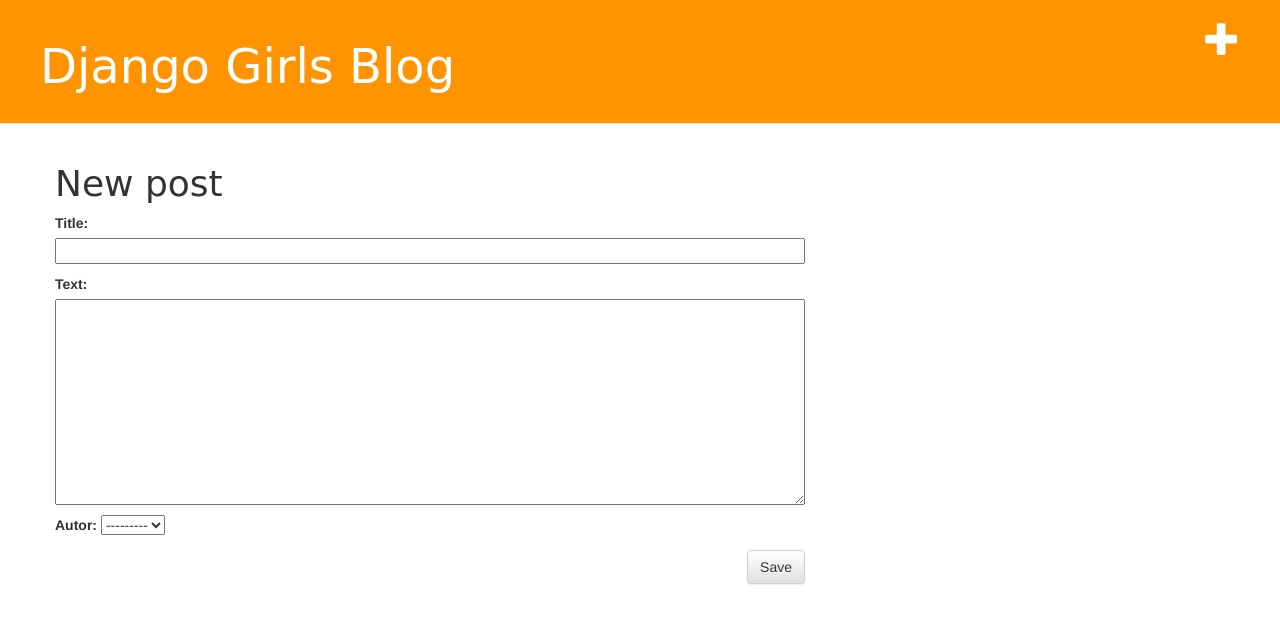
After one commit to Edwindeza/mysite, a Django app: page /post/new/ in a window 1280 px wide. The commit adds this page. Shown: the top 624 px of the page. Run offline with Django 3.2, Linux system fonts and the light colour scheme; data comes from the database, SQL or seed files in the repository; both versions use the stored data as it was after the commit; some libraries are stand-ins or nearby versions.

Commit message:
blog end

```diff
--- /dev/null
+++ b/blog/forms.py
@@ -0,0 +1,8 @@
+from django import forms
+from .models import Post
+
+class PostForm(forms.ModelForm):
+
+    class Meta:
+        model = Post
+        fields = ('title', 'text','autor')
--- a/blog/templates/blog/base.html
+++ b/blog/templates/blog/base.html
@@ -8,7 +8,8 @@
         </head>
             <body>
         <div class="page-header">
-            <h1><a href="/">Django Boys Blog</a></h1>
+            <a href="{% url 'blog.views.post_new' %}" class="top-menu"><span class="glyphicon glyphicon-plus"></span></a>
+            <h1><a href="/">Django Girls Blog</a></h1>
         </div>
         <div class="content container">
             <div class="row">
--- a/blog/templates/blog/post_detail.html
+++ b/blog/templates/blog/post_detail.html
@@ -3,10 +3,12 @@
  	{% block content %}
         <div class="post">
             {% if post.published_date %}
+
                 <div class="date">
                     {{ post.published_date }}
                 </div>
             {% endif %}
+            <a class="btn btn-default" href="{% url 'post_edit' pk=post.pk %}"><span class="glyphicon glyphicon-pencil"></span></a>
             <h1>{{ post.title }}</h1>
             <p>{{ post.text|linebreaks }}</p>
         </div>
--- /dev/null
+++ b/blog/templates/blog/post_edit.html
@@ -0,0 +1,9 @@
+ {% extends 'blog/base.html' %}
+
+    {% block content %}
+        <h1>New post</h1>
+        <form method="POST" class="post-form">{% csrf_token %}
+            {{ form.as_p }}
+            <button type="submit" class="save btn btn-default">Save</button>
+        </form>
+    {% endblock %}
--- a/blog/urls.py
+++ b/blog/urls.py
@@ -6,4 +6,6 @@
     # url(r'^blog/', include('blog.urls')),
     url(r'^$', views.post_list),
     url(r'^post/(?P<pk>[0-9]+)/$', views.post_detail),
+	url(r'^post/new/$', views.post_new, name='post_new'),
+	url(r'^post/(?P<pk>[0-9]+)/edit/$', views.post_edit, name='post_edit'),
 ]
--- a/blog/views.py
+++ b/blog/views.py
@@ -1,6 +1,8 @@
 from django.shortcuts import render
 from django.utils import timezone
 from django.shortcuts import render, get_object_or_404
+from django.shortcuts import redirect
+from .forms import PostForm
 from .models import Post
 
 
@@ -12,3 +14,28 @@
 def post_detail(request, pk):
 	post = get_object_or_404(Post, pk=pk)
 	return render(request, 'blog/post_detail.html', {'post': post})
+
+def post_new(request):
+    if request.method == "POST":
+        form = PostForm(request.POST)
+        if form.is_valid():
+            post = form.save(commit=False)
+            post.author = request.user
+            post.published_date = timezone.now()
+            post.save()
+            return redirect('blog.views.post_detail', pk=post.pk)
+    else:
+        form = PostForm()
+    return render(request, 'blog/post_edit.html', {'form': form})
+def post_edit(request, pk):
+    post = get_object_or_404(Post, pk=pk)
+    if request.method == "POST":
+        form = PostForm(request.POST, instance=post)
+        if form.is_valid():
+            post = form.save(commit=False)
+            post.author = request.user
+            post.save()
+            return redirect('blog.views.post_detail', pk=post.pk)
+    else:
+        form = PostForm(instance=post)
+    return render(request, 'blog/post_edit.html', {'form': form})
```
Also changed, not shown: db.sqlite3.
